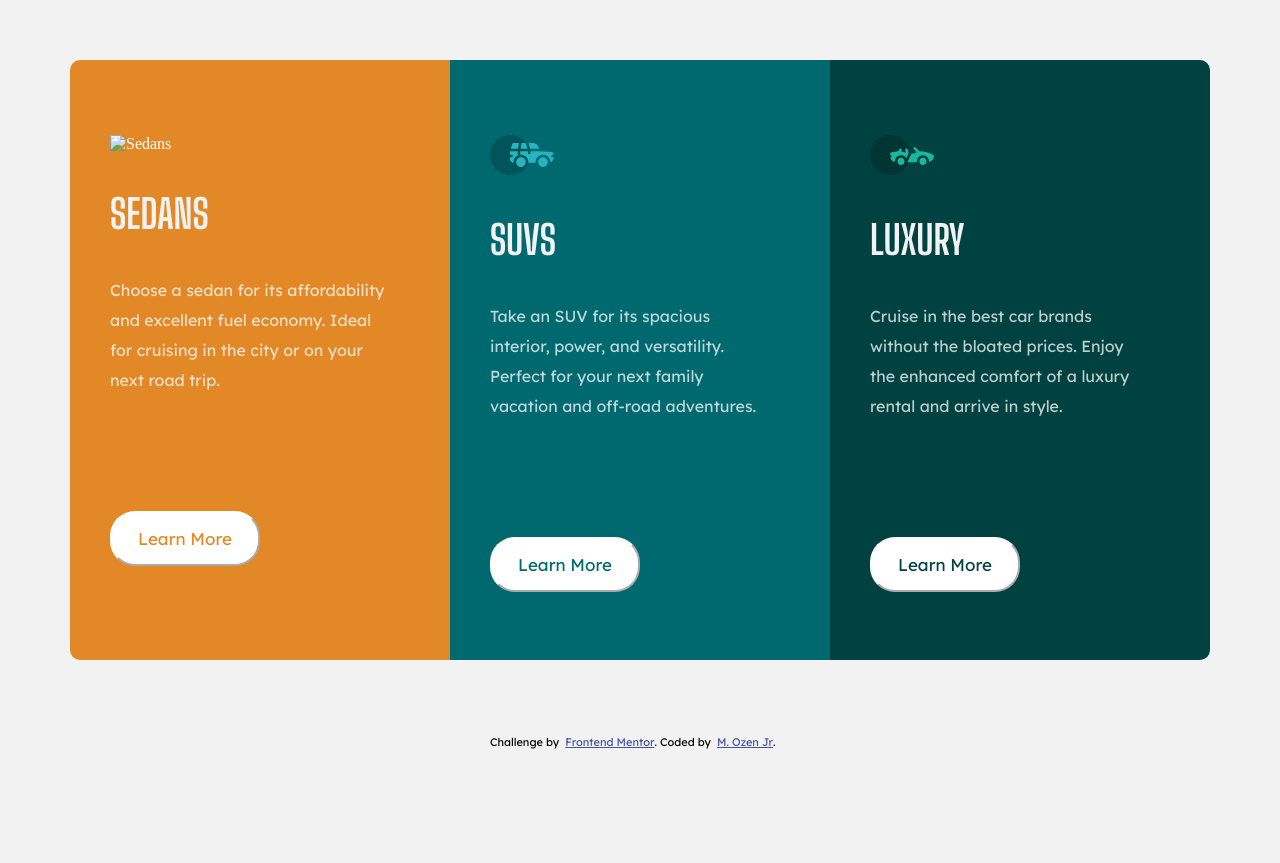
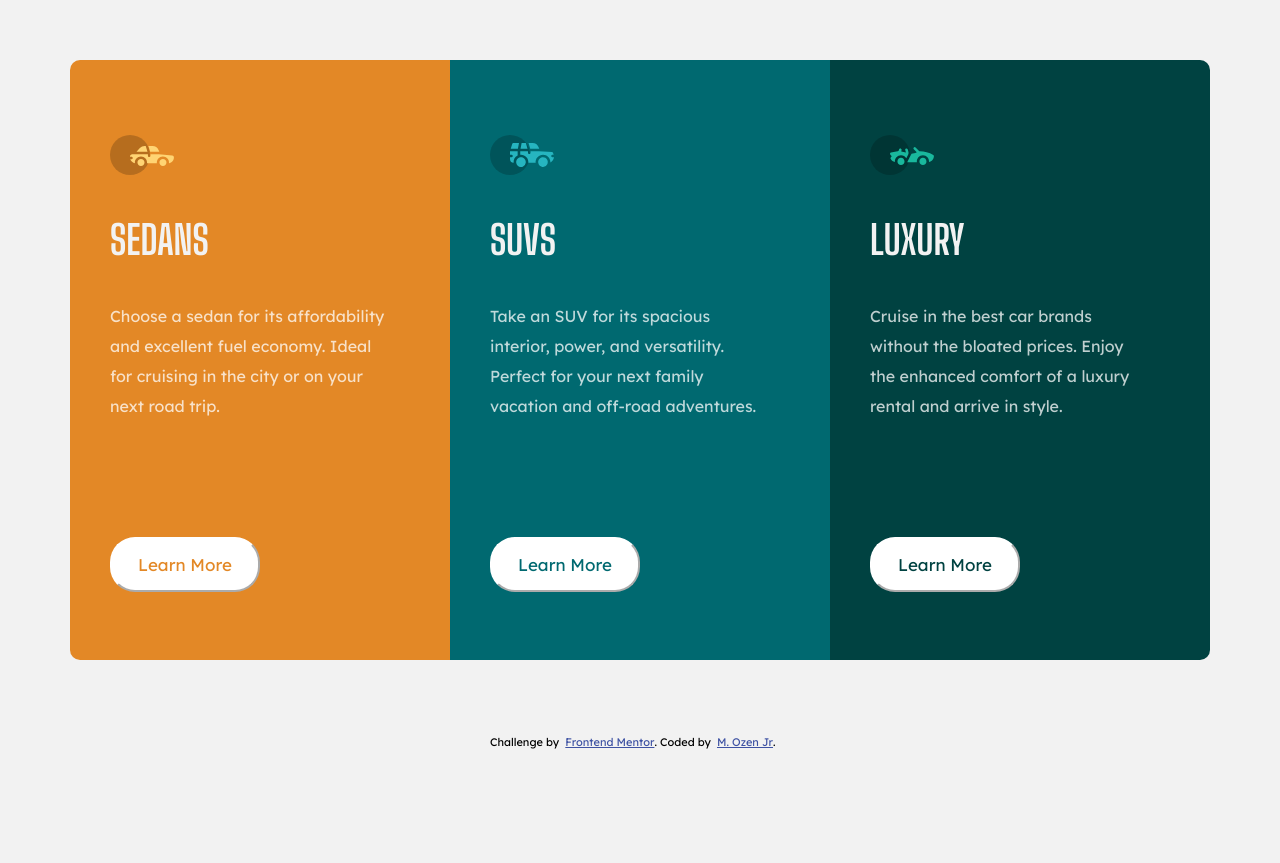
Before and after one commit to m-ozen/3-column-Preview-Card-Component, a plain HTML site: page index.html in a window 1280 px wide. Shown: the part 115-978 px from the top of the page. Drawn offline with Linux system fonts and the light colour scheme; the site is published under a folder, as on GitHub Pages, so addresses that start at the root find nothing.

Commit message:
Update index.html

```diff
--- a/index.html
+++ b/index.html
@@ -18,7 +18,7 @@
 
   <main>
     <div class="sedans">
-      <img src="/images/icon-sedans.svg" alt="Sedans">
+      <img src="images/icon-sedans.svg" alt="Sedans">
       <h1>SEDANS</h1>
       <p>
         Choose a sedan for its affordability and excellent fuel economy. Ideal for cruising in the city
```
